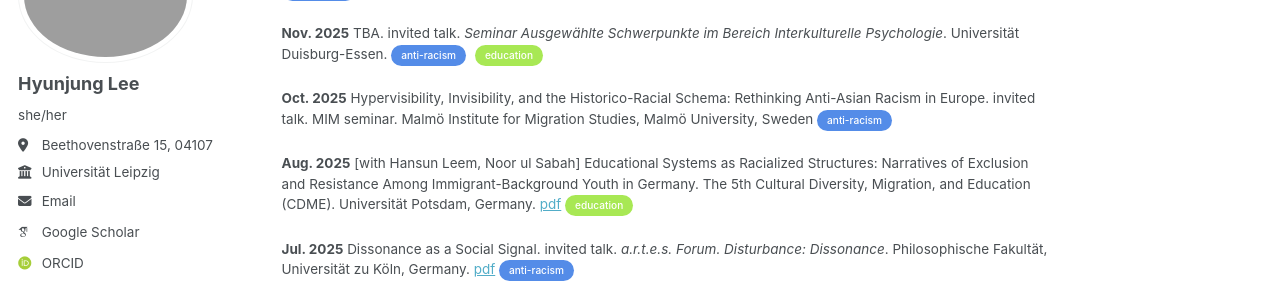
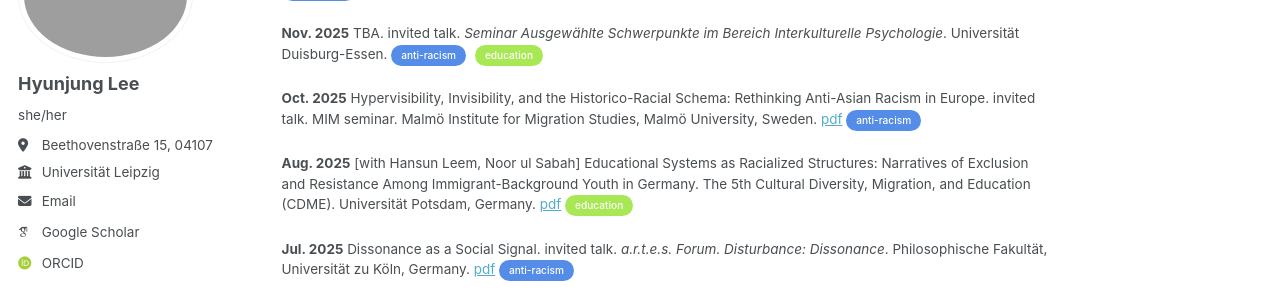
Before and after one commit to hyunjungdotlee/hyunjungdotlee.github.io, a Jekyll site: the page built from _pages/about.md, in a window 1280 px wide and 900 px high, scrolled down 629 px. Shown: the part 170-470 px from the top of the window. Built offline with Jekyll 4.4.1, drawn with Linux system fonts in a browser that asks for light colours; some web fonts are replaced; a script that is not in the unit is left out.

Commit message:
Update about.md

```diff
--- a/_pages/about.md
+++ b/_pages/about.md
@@ -33,7 +33,7 @@ Lee, H., Shim, S. & Seong-Yu, J. The Invisible and the Hypervisible: Anti-Asian
 <strong>Nov. 2025</strong> TBA. invited talk. <em>Seminar Ausgewählte Schwerpunkte im Bereich Interkulturelle Psychologie</em>. Universität Duisburg-Essen. <span class="pill pill-ar">anti-racism</span> <span class="pill pill-ed">education</span>
 
 <strong>Oct. 2025</strong> Hypervisibility, Invisibility, and the Historico-Racial Schema: Rethinking Anti-Asian Racism in Europe.
-invited talk. MIM seminar. Malmö Institute for Migration Studies, Malmö University, Sweden <span class="pill pill-ar">anti-racism</span>
+invited talk. MIM seminar. Malmö Institute for Migration Studies, Malmö University, Sweden. [pdf](files/Lee2025mim.pdf)  <span class="pill pill-ar">anti-racism</span>
 
 <strong>Aug. 2025</strong> [with Hansun Leem, Noor ul Sabah] Educational Systems as Racialized Structures: Narratives of Exclusion and Resistance Among Immigrant-Background Youth in Germany. The 5th Cultural Diversity, Migration, and Education (CDME). Universität Potsdam, Germany. [pdf](files/Leeetal2025cdme.pdf)  <span class="pill pill-ed">education</span>
 
```
